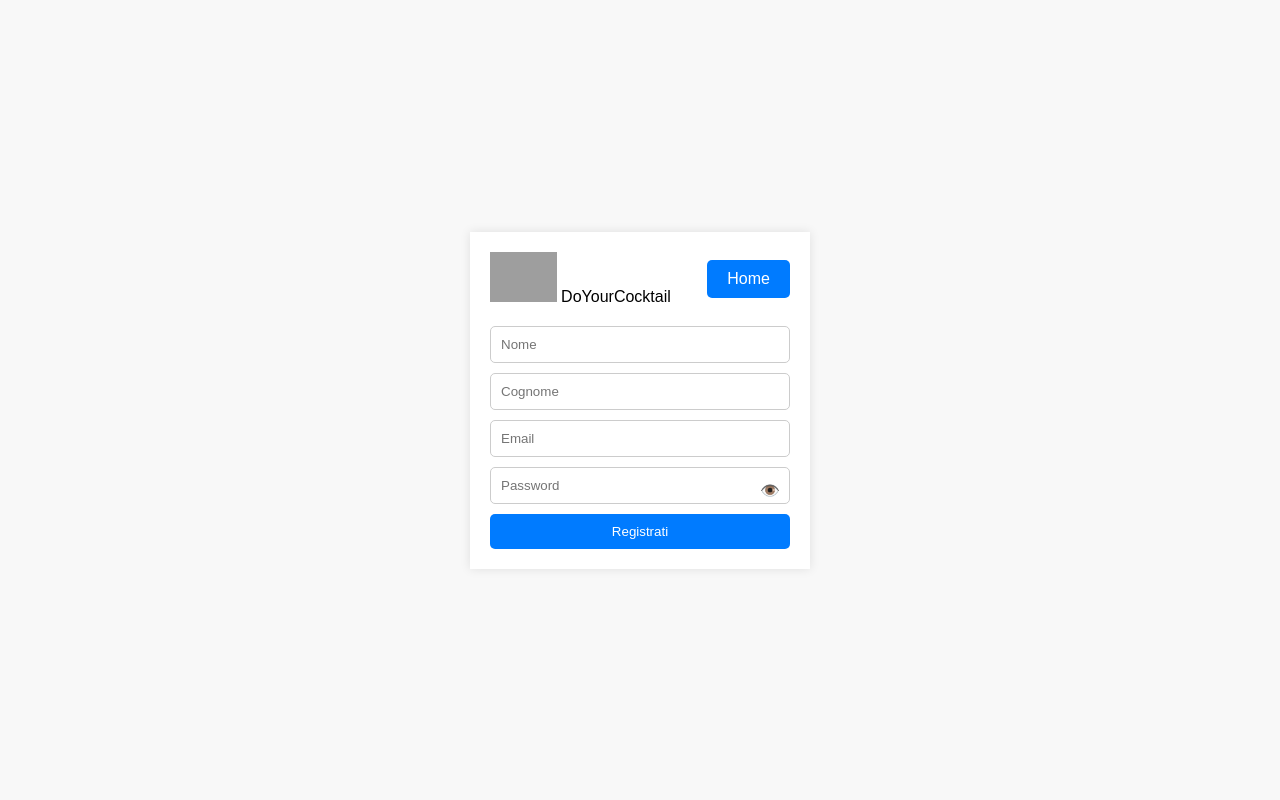
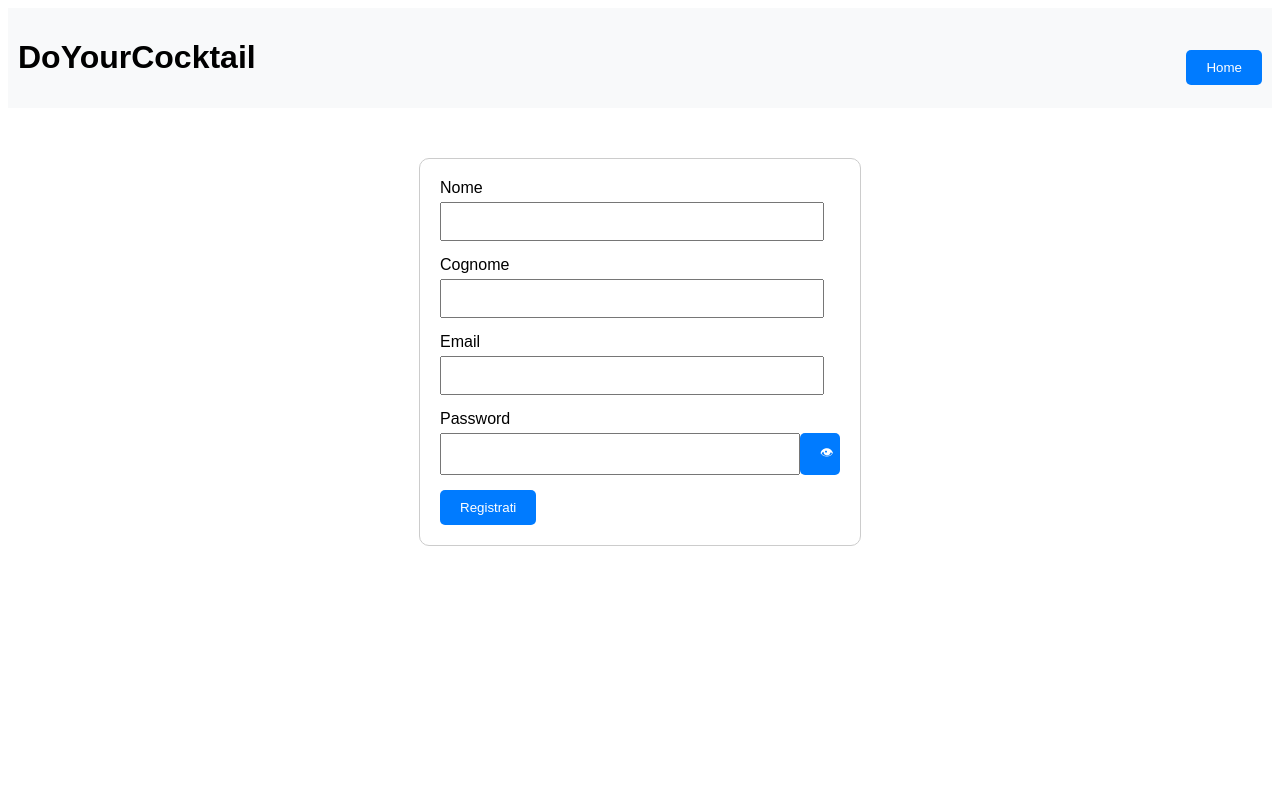
Before and after one commit to MAzzimonti/DoYourCocktail, a PHP site: page /register.php in a window 1280 px wide. Run offline with PHP 8.4, Linux system fonts and the light colour scheme; grey boxes are pictures that could not be loaded.

Commit message:
Update register.php

```diff
--- a/register.php
+++ b/register.php
@@ -1,3 +1,32 @@
+<?php
+if ($_SERVER['REQUEST_METHOD'] == 'POST') {
+    // Connettiti al database
+    require 'db_connect.php';
+
+    $nome = $_POST['nome'];
+    $cognome = $_POST['cognome'];
+    $email = $_POST['email'];
+    $password = $_POST['password'];
+
+    // Hash della password
+    $hashed_password = password_hash($password, PASSWORD_BCRYPT);
+
+    // Query di inserimento
+    $sql = "INSERT INTO utente (nome, cognome, email, password) VALUES (?, ?, ?, ?)";
+    $stmt = $conn->prepare($sql);
+    $stmt->bind_param("ssss", $nome, $cognome, $email, $hashed_password);
+
+    if ($stmt->execute()) {
+        echo "Registrazione completata con successo.";
+    } else {
+        echo "Errore durante la registrazione: " . $stmt->error;
+    }
+
+    $stmt->close();
+    $conn->close();
+}
+?>
+
 <!DOCTYPE html>
 <html lang="it">
 <head>
@@ -5,111 +34,61 @@
     <meta name="viewport" content="width=device-width, initial-scale=1.0">
     <title>Registrazione - DoYourCocktail</title>
     <style>
-        body {
-            font-family: Arial, sans-serif;
-            display: flex;
-            justify-content: center;
-            align-items: center;
-            height: 100vh;
-            margin: 0;
-            background-color: #f8f8f8;
-        }
-        .container {
-            width: 300px;
-            padding: 20px;
-            background-color: white;
-            box-shadow: 0 0 10px rgba(0, 0, 0, 0.1);
-        }
-        .header {
-            display: flex;
-            justify-content: space-between;
-            align-items: center;
-            margin-bottom: 20px;
-        }
-        .header img {
-            height: 50px;
-        }
-        .header a {
-            text-decoration: none;
-            padding: 10px 20px;
-            background-color: #007BFF;
-            color: white;
-            border-radius: 5px;
-        }
-        form {
-            display: flex;
-            flex-direction: column;
-        }
-        input {
-            margin-bottom: 10px;
-            padding: 10px;
-            border: 1px solid #ccc;
-            border-radius: 5px;
-            width: 100%;
-            box-sizing: border-box;
-        }
-        .password-container {
-            position: relative;
-            display: flex;
-            align-items: center;
-            width: 100%;
-        }
-        .password-container input {
-            width: 100%;
-            padding-right: 40px; /* spazio per l'icona */
-        }
-        .password-container .toggle-password {
-            position: absolute;
-            right: 10px;
-            cursor: pointer;
-            border: none;
-            background: none;
-            font-size: 16px;
-            display: flex;
-            align-items: center;
-        }
-        button {
-            padding: 10px;
-            background-color: #007BFF;
-            color: white;
-            border: none;
-            border-radius: 5px;
-            width: 100%;
-            box-sizing: border-box;
-        }
+        body { font-family: Arial, sans-serif; }
+        .header { display: flex; justify-content: space-between; align-items: center; padding: 10px; background-color: #f8f9fa; }
+        .form-container { max-width: 400px; margin: 50px auto; padding: 20px; border: 1px solid #ccc; border-radius: 10px; background-color: #fff; }
+        .form-group { margin-bottom: 15px; }
+        .form-group label { display: block; margin-bottom: 5px; }
+        .form-group input { width: calc(100% - 40px); padding: 10px; }
+        .form-group .show-password { width: 40px; }
+        .home-button { margin-top: 20px; }
+        .home-button a { text-decoration: none; }
+        button { padding: 10px 20px; background-color: #007BFF; color: white; border: none; border-radius: 5px; cursor: pointer; }
+        button:hover { background-color: #0056b3; }
     </style>
 </head>
 <body>
-    <div class="container">
-        <div class="header">
-            <div class="logo">
-                <img src="logo.png" alt="Logo">
-                <span>DoYourCocktail</span>
+    <div class="header">
+        <h1>DoYourCocktail</h1>
+        <div class="home-button">
+            <a href="home.php"><button>Home</button></a>
+        </div>
+    </div>
+    <div class="form-container">
+        <form method="POST" action="register.php">
+            <div class="form-group">
+                <label for="nome">Nome</label>
+                <input type="text" id="nome" name="nome" required>
             </div>
-            <a href="home.php">Home</a>
-        </div>
-        <form action="process_register.php" method="post">
-            <input type="text" name="nome" placeholder="Nome" required>
-            <input type="text" name="cognome" placeholder="Cognome" required>
-            <input type="email" name="email" placeholder="Email" required>
-            <div class="password-container">
-                <input type="password" name="password" id="password" placeholder="Password" required>
-                <span class="toggle-password" onclick="togglePasswordVisibility()">👁️</span>
+            <div class="form-group">
+                <label for="cognome">Cognome</label>
+                <input type="text" id="cognome" name="cognome" required>
+            </div>
+            <div class="form-group">
+                <label for="email">Email</label>
+                <input type="email" id="email" name="email" required>
+            </div>
+            <div class="form-group">
+                <label for="password">Password</label>
+                <div style="display: flex;">
+                    <input type="password" id="password" name="password" required>
+                    <button type="button" class="show-password" onclick="togglePassword()">👁</button>
+                </div>
             </div>
             <button type="submit">Registrati</button>
         </form>
     </div>
 
     <script>
-        function togglePasswordVisibility() {
+        function togglePassword() {
             var passwordField = document.getElementById('password');
-            var toggleIcon = document.querySelector('.toggle-password');
+            var passwordButton = document.querySelector('.show-password');
             if (passwordField.type === 'password') {
                 passwordField.type = 'text';
-                toggleIcon.textContent = '🙈';
+                passwordButton.textContent = '🙈';
             } else {
                 passwordField.type = 'password';
-                toggleIcon.textContent = '👁️';
+                passwordButton.textContent = '👁';
             }
         }
     </script>
```
